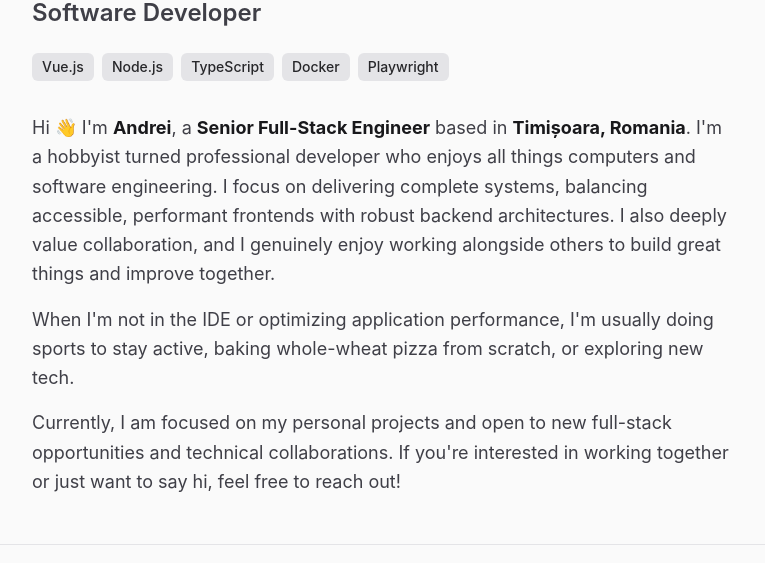
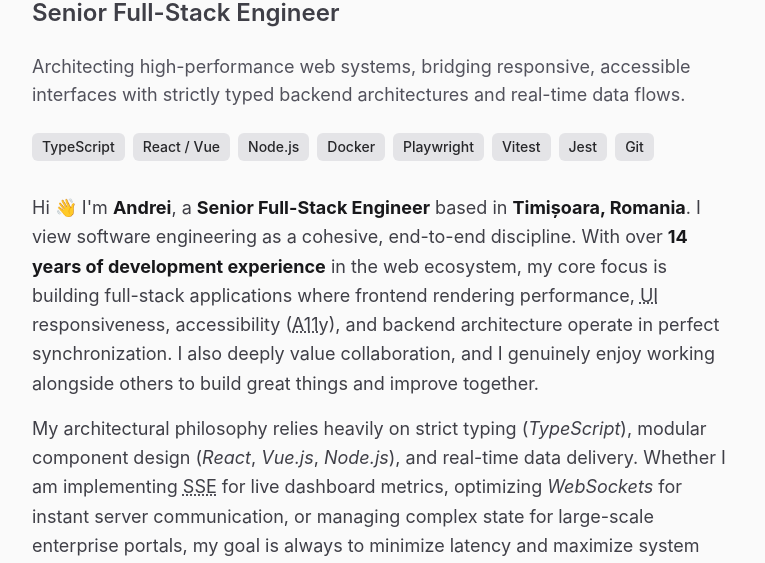
Before and after one commit to dreiv/dreiv.github.io, a website built with Vite: page index.html in a window 1280 px wide. Shown: the part 171-734 px from the top of the page, without its empty margins (256-1021 px from the left). Built offline with nearby package versions, Linux system fonts and the light colour scheme.

Commit message:
improve home content

```diff
--- a/index.html
+++ b/index.html
@@ -79,24 +79,28 @@
             Andrei Voicu
           </h2>
           <p class="text-xl sm:text-2xl font-semibold text-zinc-700 dark:text-zinc-300 mb-4">
-            Software Developer
+            Senior Full-Stack Engineer
+          </p>
+          <p class="text-base sm:text-lg text-zinc-600 dark:text-zinc-400 mb-4">
+            Architecting high-performance web systems, bridging responsive, accessible interfaces
+            with strictly typed backend architectures and real-time data flows.
           </p>
 
           <ul class="flex flex-wrap justify-start gap-2" aria-label="Technical Skills">
             <li
               class="px-2.5 py-1 bg-zinc-200 dark:bg-zinc-800 text-xs sm:text-sm font-medium rounded-md text-zinc-800 dark:text-zinc-200"
             >
-              Vue.js
+              TypeScript
+            </li>
+            <li
+              class="px-2.5 py-1 bg-zinc-200 dark:bg-zinc-800 text-xs sm:text-sm font-medium rounded-md text-zinc-800 dark:text-zinc-200"
+            >
+              React / Vue
             </li>
             <li
               class="px-2.5 py-1 bg-zinc-200 dark:bg-zinc-800 text-xs sm:text-sm font-medium rounded-md text-zinc-800 dark:text-zinc-200"
             >
               Node.js
-            </li>
-            <li
-              class="px-2.5 py-1 bg-zinc-200 dark:bg-zinc-800 text-xs sm:text-sm font-medium rounded-md text-zinc-800 dark:text-zinc-200"
-            >
-              TypeScript
             </li>
             <li
               class="px-2.5 py-1 bg-zinc-200 dark:bg-zinc-800 text-xs sm:text-sm font-medium rounded-md text-zinc-800 dark:text-zinc-200"
@@ -108,6 +112,21 @@
             >
               Playwright
             </li>
+            <li
+              class="px-2.5 py-1 bg-zinc-200 dark:bg-zinc-800 text-xs sm:text-sm font-medium rounded-md text-zinc-800 dark:text-zinc-200"
+            >
+              Vitest
+            </li>
+            <li
+              class="px-2.5 py-1 bg-zinc-200 dark:bg-zinc-800 text-xs sm:text-sm font-medium rounded-md text-zinc-800 dark:text-zinc-200"
+            >
+              Jest
+            </li>
+            <li
+              class="px-2.5 py-1 bg-zinc-200 dark:bg-zinc-800 text-xs sm:text-sm font-medium rounded-md text-zinc-800 dark:text-zinc-200"
+            >
+              Git
+            </li>
           </ul>
 
           <div
@@ -116,17 +135,50 @@
             <p>
               Hi 👋 I'm <strong class="text-zinc-900 dark:text-zinc-50">Andrei</strong>, a
               <strong class="text-zinc-900 dark:text-zinc-50">Senior Full-Stack Engineer</strong>
-              based in
-              <strong class="text-zinc-900 dark:text-zinc-50">Timișoara, Romania</strong>. I'm a
-              hobbyist turned professional developer who enjoys all things computers and software
-              engineering. I focus on delivering complete systems, balancing accessible, performant
-              frontends with robust backend architectures. I also deeply value collaboration, and I
-              genuinely enjoy working alongside others to build great things and improve together.
+              based in <strong class="text-zinc-900 dark:text-zinc-50">Timișoara, Romania</strong>.
+              I view software engineering as a cohesive, end-to-end discipline. With over
+              <strong class="text-zinc-900 dark:text-zinc-50"
+                >14 years of development experience</strong
+              >
+              in the web ecosystem, my core focus is building full-stack applications where frontend
+              rendering performance, <abbr title="User Interface">UI</abbr> responsiveness,
+              accessibility (<abbr title="Accessibility">A11y</abbr>), and backend architecture
+              operate in perfect synchronization. I also deeply value collaboration, and I genuinely
+              enjoy working alongside others to build great things and improve together.
             </p>
+
             <p>
-              When I'm not in the IDE or optimizing application performance, I'm usually doing
-              sports to stay active, baking whole-wheat pizza from scratch, or exploring new tech.
+              My architectural philosophy relies heavily on strict typing (<em>TypeScript</em>),
+              modular component design (<em>React</em>, <em>Vue.js</em>, <em>Node.js</em>), and
+              real-time data delivery. Whether I am implementing
+              <abbr title="Server-Sent Events">SSE</abbr> for live dashboard metrics, optimizing
+              <em>WebSockets</em> for instant server communication, or managing complex state for
+              large-scale enterprise portals, my goal is always to minimize latency and maximize
+              system resource efficiency. I build user interfaces that are not only performant but
+              inherently inclusive, prioritizing semantic
+              <abbr title="HyperText Markup Language">HTML</abbr>, deep accessibility, and flawless
+              <abbr title="User Interface">UI</abbr> responsiveness across all devices.
             </p>
+
+            <p>
+              Quality and automation are the foundations of my development lifecycle. I implement
+              strict, multi-layered testing strategies using tools like <em>Vitest</em>,
+              <em>Playwright</em>, and <em>ESLint</em> to ensure system resilience before a single
+              user touches the application. I am also deeply invested in optimizing developer
+              workflows, actively integrating local
+              <abbr title="Artificial Intelligence">AI</abbr> agents and custom automation scripts
+              to streamline processes like commits and code auditing.
+            </p>
+
+            <p>
+              Ultimately, I am driven by the mechanics of the machine. Whether I am optimizing
+              <abbr title="Video Random Access Memory">VRAM</abbr> allocation for local
+              <abbr title="Artificial Intelligence">AI</abbr> inference or rendering massive,
+              paginated data sets in the browser, I build software that is robust, scalable, and
+              engineered for reality. When I step away from the keyboard, you can find me staying
+              active through sports or perfecting the hydration of a whole-wheat pizza dough.
+            </p>
+
             <p>
               Currently, I am focused on my personal projects and open to new full-stack
               opportunities and technical collaborations. If you're interested in working together
```
